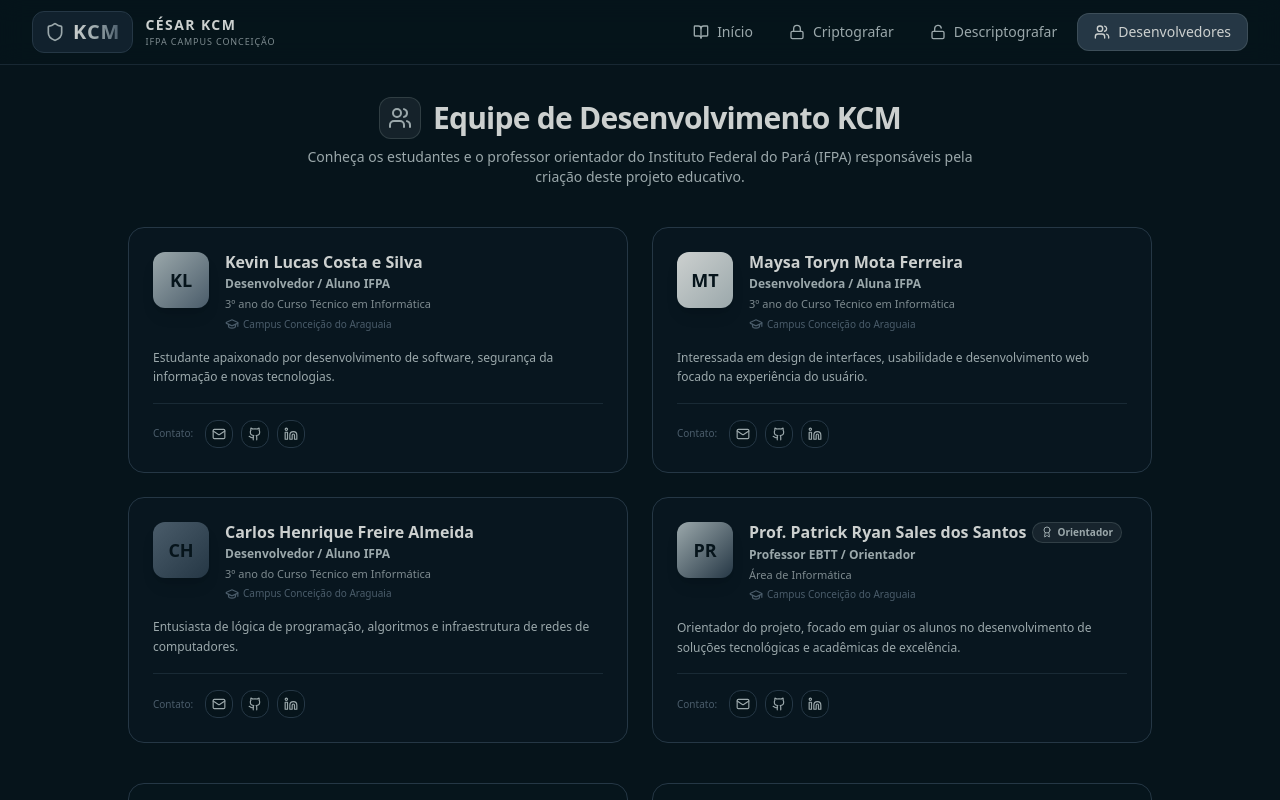
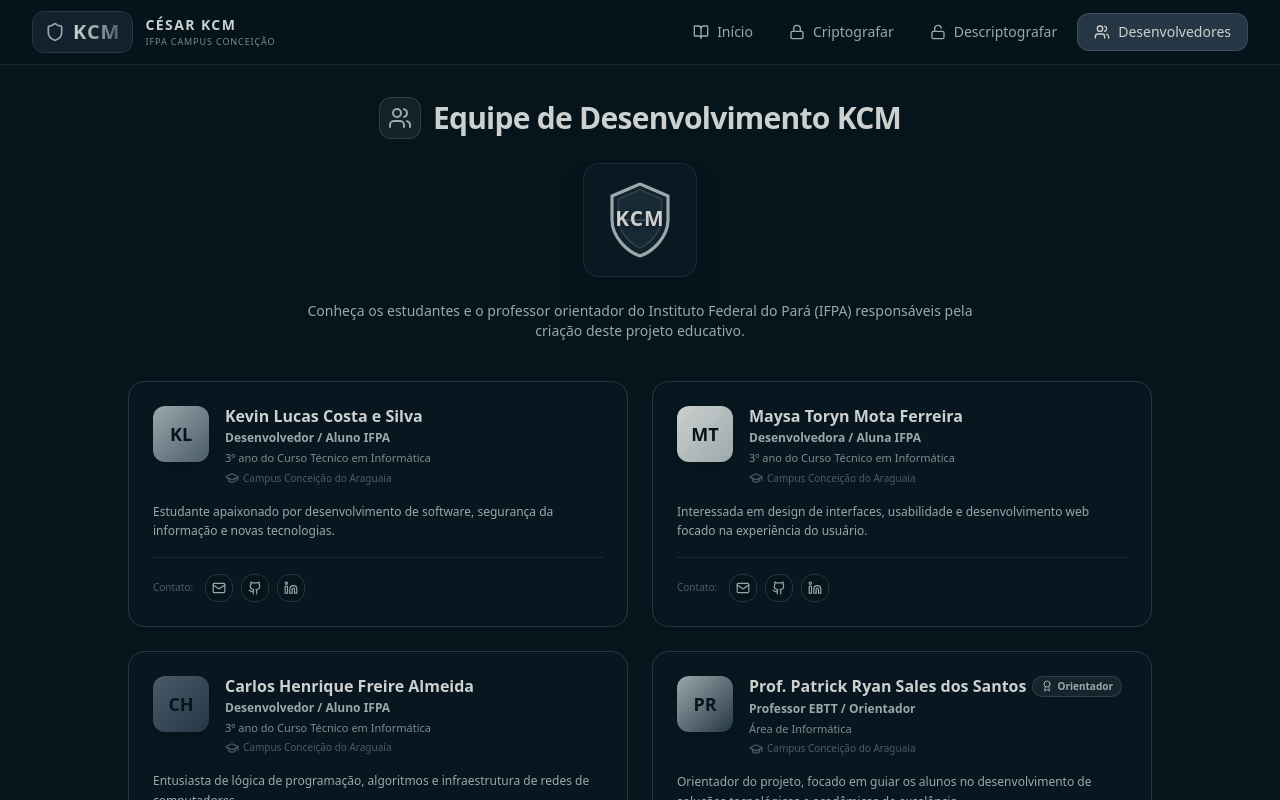
Before and after one commit to kevinlucascosta/swift-jellyfish-pounce, a React (Vite) app: page /desenvolvedores in a window 1280 px wide. Shown: the top 800 px of the page. Built offline with nearby package versions, Linux system fonts and the light colour scheme.

Commit message:
[dyad] Adicionando logotipo KCM centralizado abaixo do título principal na página de desenvolvedores - wrote 1 file(s)

```diff
--- a/src/pages/Developers.tsx
+++ b/src/pages/Developers.tsx
@@ -49,13 +49,21 @@ export default function Developers() {
     <Layout>
       <div className="max-w-5xl mx-auto space-y-10 animate-in fade-in duration-500">
         {/* Header da Página */}
-        <div className="space-y-2 text-center">
+        <div className="space-y-4 text-center">
           <h1 className="text-3xl font-extrabold tracking-tight text-kcm-lightest flex items-center justify-center gap-3">
             <span className="p-2 bg-kcm-light/10 rounded-xl border border-kcm-light/20 text-kcm-light">
               <Users className="h-6 w-6" />
             </span>
             Equipe de Desenvolvimento KCM
           </h1>
+
+          {/* Logotipo KCM centralizado abaixo do título */}
+          <div className="py-2 flex justify-center">
+            <div className="p-4 bg-kcm-darker/40 rounded-2xl border border-kcm-dark/60 shadow-xl shadow-kcm-darkest/50">
+              <KcmLogo size={80} />
+            </div>
+          </div>
+
           <p className="text-kcm-light text-sm max-w-2xl mx-auto">
             Conheça os estudantes e o professor orientador do Instituto Federal do Pará (IFPA) responsáveis pela criação deste projeto educativo.
           </p>
```
